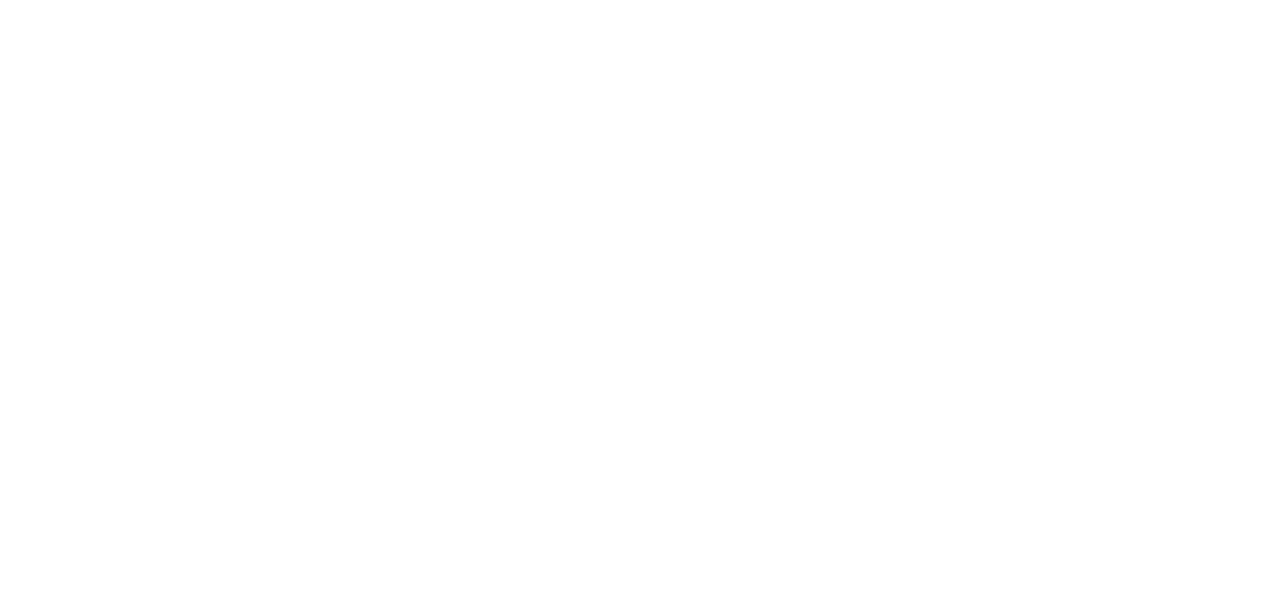
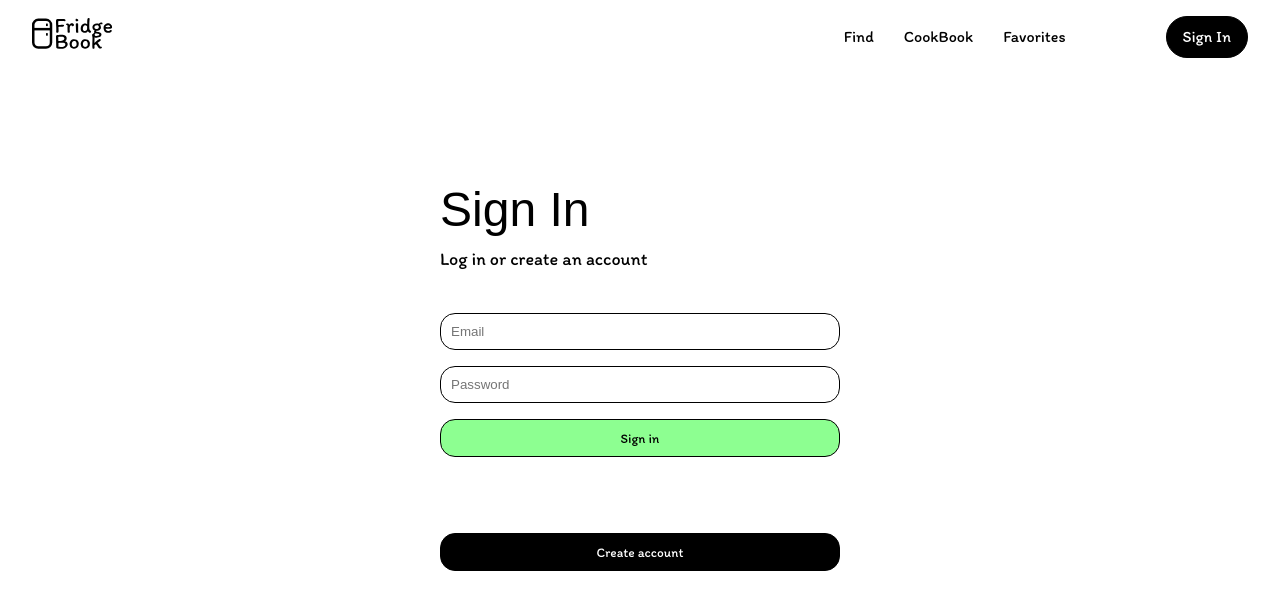
Before and after one commit to Patrycjanilles/fridgecook, a React (Vite) app: page /login in a window 1280 px wide. Before the commit this address had no page. Shown: the top 610 px of the page. Built offline with nearby package versions, Linux system fonts and the light colour scheme; no server answers; a web font is replaced by a local one.

Commit message:
Sign in and sign up

```diff
--- a/src/App.tsx
+++ b/src/App.tsx
@@ -4,6 +4,7 @@
 import CookBook from './pages/CookBook'
 import RecipePage from './pages/RecipePage'
 import Favorites from './pages/Favorites'
+import AuthPage from './pages/AuthPage'
 
 
 function App() {
@@ -15,6 +16,7 @@
           <Route path="recipes" element={<CookBook />} />
           <Route path='recipes/:id' element={<RecipePage />} />
           <Route path='favorites' element={<Favorites />} />
+          <Route path='login' element={<AuthPage />} />
           </Route>
 
 
--- a/src/components/Layout.tsx
+++ b/src/components/Layout.tsx
@@ -35,7 +35,7 @@
                     <Link to="/" className='bar-link' onClick={closeMenu}>Find</Link>
                     <Link to="/recipes" className='bar-link' onClick={closeMenu}>CookBook</Link>
                     <Link to="/favorites" className='bar-favorites' onClick={closeMenu}>Favorites</Link>
-                    <Link to="/" className='sign-in' onClick={closeMenu}>Sign In</Link>
+                    <Link to="/login" className='sign-in' onClick={closeMenu}>Sign In</Link>
 
                 </nav>
             </header>
--- /dev/null
+++ b/src/pages/AuthPage.css
@@ -0,0 +1,42 @@
+.auth-page {
+    max-width: 400px;
+    margin: 100px auto;
+
+}
+.auth-title {
+    font-size: 48px;
+    font-weight: 400;
+
+
+}
+.auth-subtitle {
+    font-size: 18px;
+    font-family: var(--font-display);
+}
+.auth-form {
+    display: flex;
+    flex-direction: column;
+    gap: 16px;
+    margin: 40px auto;
+    max-width: 400px;
+
+}
+.auth-form input {
+    border: 1px solid #000000;
+    border-radius: 15px;
+    padding: 10px;
+    background-color: #ffffff00;
+}
+.auth-form button {
+    padding: 10px;
+    border-radius: 15px;
+    border: 1px solid #000000;
+    cursor: pointer;
+    font-family: var(--font-display);
+    background-color: #8DFF91;
+}
+.auth-button {
+    margin-top: 60px;
+    background-color: #000000 !important;
+    color: #ffffff;
+}
--- /dev/null
+++ b/src/pages/AuthPage.tsx
@@ -0,0 +1,76 @@
+import {useState } from 'react'
+import {useNavigate } from 'react-router-dom'
+import { supabase } from '../lib/supabase'
+import './AuthPage.css'
+
+
+function AuthPage() {
+    const navigate = useNavigate()
+    const [email, setEmail] = useState('')
+    const [password, setPassword] = useState('')
+    const [error, setError] = useState('')
+
+    async function handleSignIn() {
+        setError('')
+        const { error } = await supabase.auth.signInWithPassword({
+            email,
+            password,
+        })
+        if (error) {
+            setError(error.message)
+            return
+        }
+        navigate('/')
+    }
+    async function handleSignUp() {
+        setError('')
+        const { error } = await supabase.auth.signUp({
+            email,
+            password,
+        })
+        if (error) {
+            setError(error.message)
+            return
+        }
+        navigate('/')
+    }
+
+    return (
+        <div className='auth-page'>
+            <h1 className='auth-title'>Sign In</h1>
+            <p className='auth-subtitle'>Log in or create an account</p>
+
+            <form className='auth-form'
+                  onSubmit={(e) => {
+                    e.preventDefault()
+                    handleSignIn()
+                  }}
+                  >
+                    <input
+                    type="email"
+                    placeholder='Email'
+                    value={email}
+                    onChange={(e) => setEmail(e.target.value)}
+                     />
+
+                     <input
+                     type="password"
+                     placeholder='Password'
+                     value={password}
+                     onChange={(e) => setPassword(e.target.value)}
+                     />
+
+                     {error != '' && (
+                        <p className='auth-error'>{error}</p>
+                     )}
+
+                     <button type='submit'>Sign in</button>
+                     <button type='button' className='auth-button' onClick={handleSignUp}>Create account</button>
+
+
+            </form>
+
+        </div>
+    )
+}
+export default AuthPage
```
